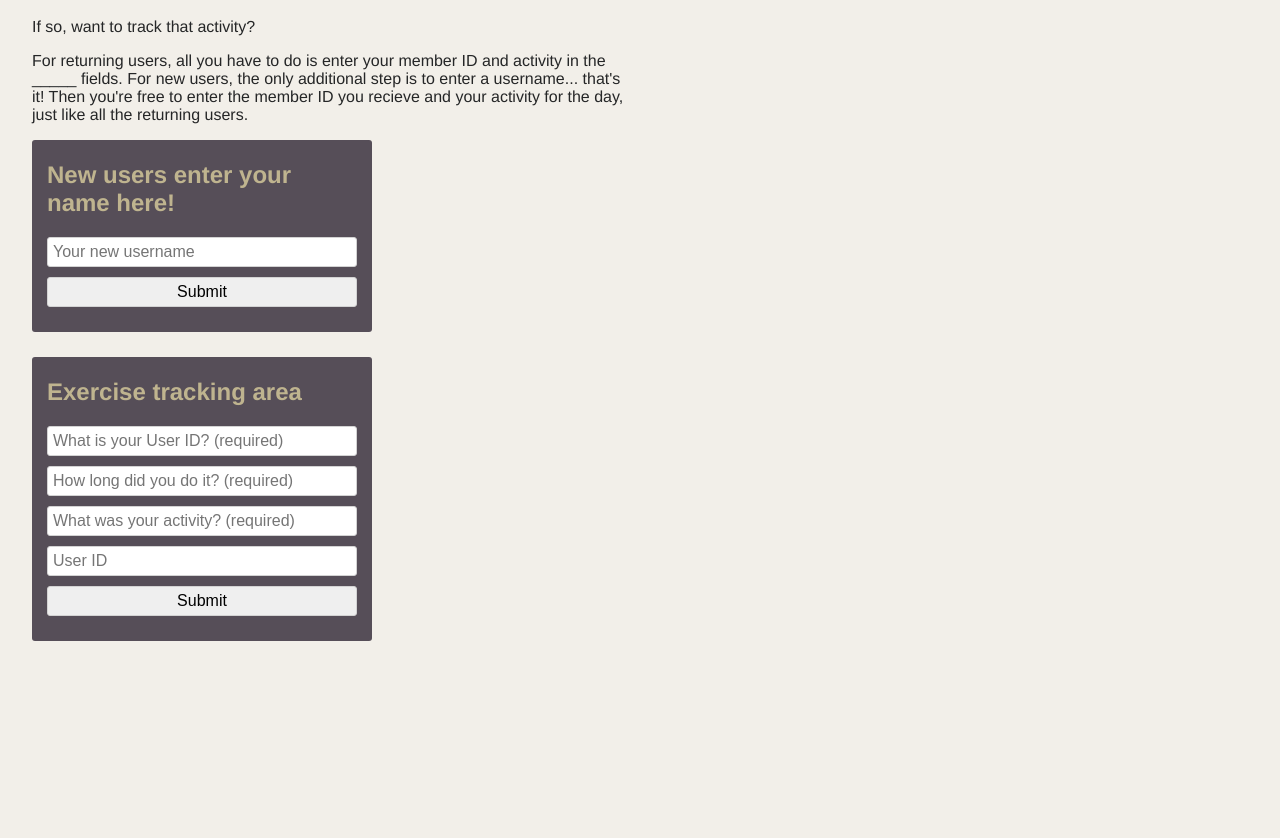
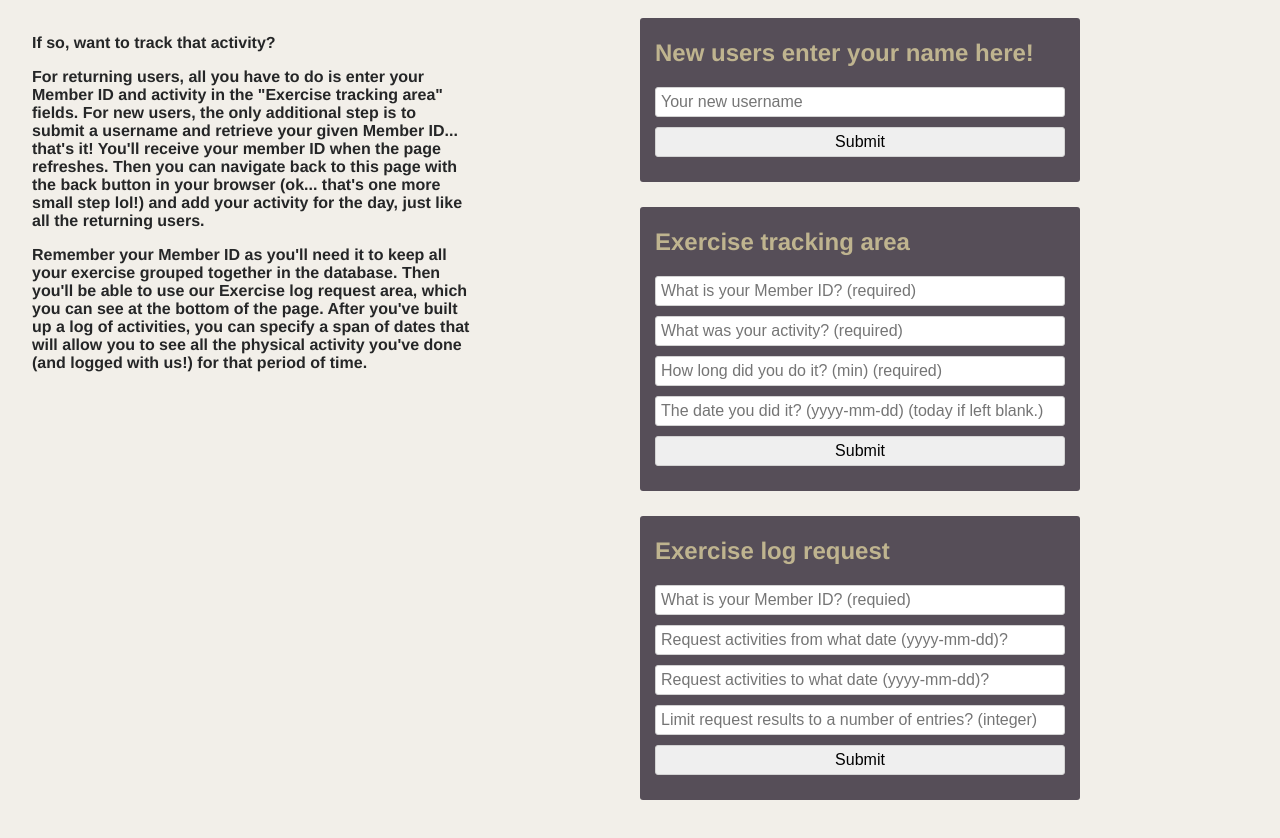
Before and after one commit to mattygersh21/exer_track_fcc, a website: page views/index.html in a window 1280 px wide. Shown: the part 72-910 px from the top of the page. Before the commit the page ends 800 px from the top, so only its background shows below. Drawn offline with Linux system fonts and the light colour scheme.

Commit message:
🐚🌨 Updated with Glitch - Update Nov 25, 2019 at 2:07 pm

```diff
--- a/public/style.css
+++ b/public/style.css
@@ -20,9 +20,19 @@ h1 {
   font-weight: bold;
 }
 
+.row {
+  display: flex;
+  space-between: 10px;
+}
+
+.column {
+  flex: 50%;
+}
+
 p {
-  max-width: 600px;
+  max-width: 440px;
   color: #252627;
+  font-weight: 700;
 }
 
 #new_user_form {
@@ -32,7 +42,7 @@ p {
   color: #bfb48f;
   display: block;
   width: 100%;
-  max-width: 340px;
+  max-width: 440px;
   border-radius: 3px;
 }
 
@@ -43,7 +53,18 @@ p {
   color: #bfb48f;
   display: block;
   width: 100%;
-  max-width: 340px;
+  max-width: 440px;
+  border-radius: 3px;
+}
+
+#log_req_form {
+  margin-bottom: 25px;
+  padding: 1px 15px 15px 15px;
+  background-color: #564e58;
+  color: #bfb48f;
+  display: block;
+  width: 100%;
+  max-width: 440px;
   border-radius: 3px;
 }
 
--- a/server.js
+++ b/server.js
@@ -24,6 +24,8 @@ app.get("/", function(request, response) {
 
 app.use('/api/exercise', require('./controllers/addHandler'));
 app.use('/api/exercise', require('./controllers/getMembers'));
+app.use('/api/exercise', require('./controllers/addActivities'));
+app.use('/api/exercise', require('./controllers/getActivities'));
 
 // listen for requests :)
 const listener = app.listen(process.env.PORT || 5000, function() {
--- a/views/index.html
+++ b/views/index.html
@@ -20,9 +20,20 @@
     </header>
 
     <main>
-      <p>If so, want to track that activity?</p>
-      <p>For returning users, all you have to do is enter your member ID and activity in the _____ fields. For new users, the only additional step is to enter a username... that's it! Then you're free to enter the member ID you recieve and your activity for the day, just like all the returning users.</p>
+      <div class="row">
+        <div id="paragraphs" class="column">
+          <p>
+            If so, want to track that activity?
+          </p>
+          <p>
+            For returning users, all you have to do is enter your Member ID and activity in the "Exercise tracking area" fields. For new users, the only additional step is to submit a username and retrieve your given Member ID... that's it! You'll receive your member ID when the page refreshes. Then you can navigate back to this page with the back button in your browser (ok... that's one more small step lol!) and add your activity for the day, just like all the returning users.
+          </p>
+          <p>
+            Remember your Member ID as you'll need it to keep all your exercise grouped together in the database. Then you'll be able to use our Exercise log request area, which you can see at the bottom of the page. After you've built up a log of activities, you can specify a span of dates that will allow you to see all the physical activity you've done (and logged with us!) for that period of time.
+          </p>
+        </div>
 
+        <div id="forms" class="column">
           <form id="new_user_form" action="/api/exercise/new-user" method="post">
             <h2>
               New users enter your name here!
@@ -35,12 +46,26 @@
             <h2>
               Exercise tracking area
             </h2>
-        <input name="UserId" type="text" placeholder="What is your User ID? (required)">
-        <input name="duration" type="text" placeholder="How long did you do it? (required)">
+            <input name="userId" type="text" placeholder="What is your Member ID? (required)">
             <input name="description" type="text" placeholder="What was your activity? (required)">
-        <input name="date" type="text" placeholder="User ID">
-        <input type="submit" value="Submit"/>
+            <input name="duration" type="text" placeholder="How long did you do it? (min) (required)">
+            <input name="date" type="text" placeholder="The date you did it? (yyyy-mm-dd) (today if left blank.)">
+            <input type="submit" value="Submit" />
           </form>
+
+          <form id="log_req_form" action="/api/exercise/log" method="get">
+            <h2>
+              Exercise log request
+            </h2>
+            <input name="userId" type="text" placeholder="What is your Member ID? (requied)">
+            <input name="from" type="text" placeholder="Request activities from what date (yyyy-mm-dd)?">
+            <input name="to" type="text" placeholder="Request activities to what date (yyyy-mm-dd)?">
+            <input name="limit" type="text" placeholder="Limit request results to a number of entries? (integer)">
+            <input type="submit" value="Submit" />
+          </form>
+        </div>
+      </div>
+
     </main>
 
   </body>
```
Also changed, not shown: controllers/addActivities.js (added, +34 -0 lines), controllers/getActivities.js (added, +51 -0 lines), models/activities.js (added, +26 -0 lines). Lines whose indentation alone changed are shown as unchanged.
